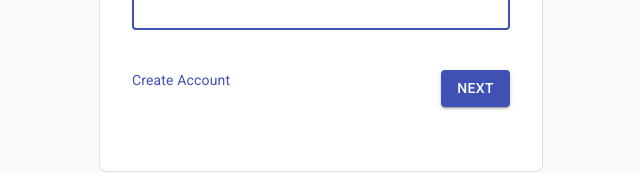
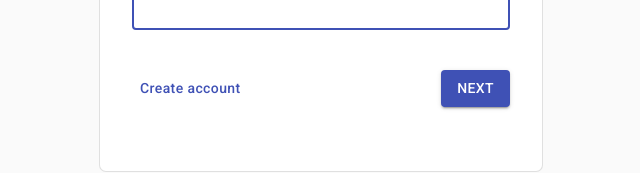
Before and after one commit to Aayush-1999/Google-Keep-Clone, a React app in the folder client/: page /signin in a window 1280 px wide. Shown: the part 295-468 px from the top of the page, without its empty margins (319-959 px from the left). Built offline with nearby package versions, Linux system fonts and the light colour scheme.

Commit message:
Add button in place of link

```diff
--- a/client/src/Containers/login/login-email.js
+++ b/client/src/Containers/login/login-email.js
@@ -8,7 +8,6 @@ import Button from '@material-ui/core/Button';
 import Card from '@material-ui/core/Card';
 import CardActions from '@material-ui/core/CardActions';
 import CardContent from '@material-ui/core/CardContent';
-import Link from '@material-ui/core/Link';
 import LinearProgress from '@material-ui/core/LinearProgress';
 import Grid from '@material-ui/core/Grid';
 import Avatar from '@material-ui/core/Avatar';
@@ -41,11 +40,13 @@ const styles={
     },
     form: {
         width: '100%', // Fix IE 11 issue.
-    // marginTop: theme.spacing(1),
     },
     grid:{
         marginTop:theme.spacing(4),
         marginBottom: theme.spacing(4)
+    },
+    label:{
+        textTransform:'none'
     }
   };
 
@@ -134,10 +135,8 @@ class Login extends Component{
                             />
                             <Grid container className={classes.grid}>
                             <Grid item xs>
-                                <Link component={RouterLink} to="/signup"
-                                    variant="body2" className={classes.link} >
-                                    Create Account
-                                </Link>
+                                <Button color="primary" component={RouterLink} className={classes.label}
+                                to="/signup">Create account</Button>
                             </Grid>
                             <Grid item>
                                 <Button
--- a/client/src/Containers/login/login-password.js
+++ b/client/src/Containers/login/login-password.js
@@ -18,7 +18,6 @@ import Button from '@material-ui/core/Button';
 import Card from '@material-ui/core/Card';
 import CardActions from '@material-ui/core/CardActions';
 import CardContent from '@material-ui/core/CardContent';
-import Link from '@material-ui/core/Link';
 import Grid from '@material-ui/core/Grid';
 import Avatar from '@material-ui/core/Avatar';
 import { withStyles, createMuiTheme} from '@material-ui/core/styles';
@@ -58,6 +57,9 @@ const styles={
     grid:{
         marginTop:theme.spacing(4),
         marginBottom: theme.spacing(4)
+    },
+    label:{
+        textTransform:'none'
     }
   };
 
@@ -171,12 +173,10 @@ class Login extends Component{
                                 />
                                 <FormHelperText id="password" error={this.state.error} >{this.state.helperText}</FormHelperText>
                                 <Grid container className={classes.grid}>
-                            <Grid item xs>
-                                <Link component={RouterLink} to="/forgotpwd"
-                                    variant="body2" className={classes.link} >
-                                    Forgot Password
-                                </Link>
-                            </Grid>
+                                    <Grid item xs>
+                                        <Button color="primary" component={RouterLink} className={classes.label}
+                                        to="/forgotpws">Forgot password</Button>
+                                </Grid>
                             <Grid item>
                                 <Button
                                     type="submit"
```
